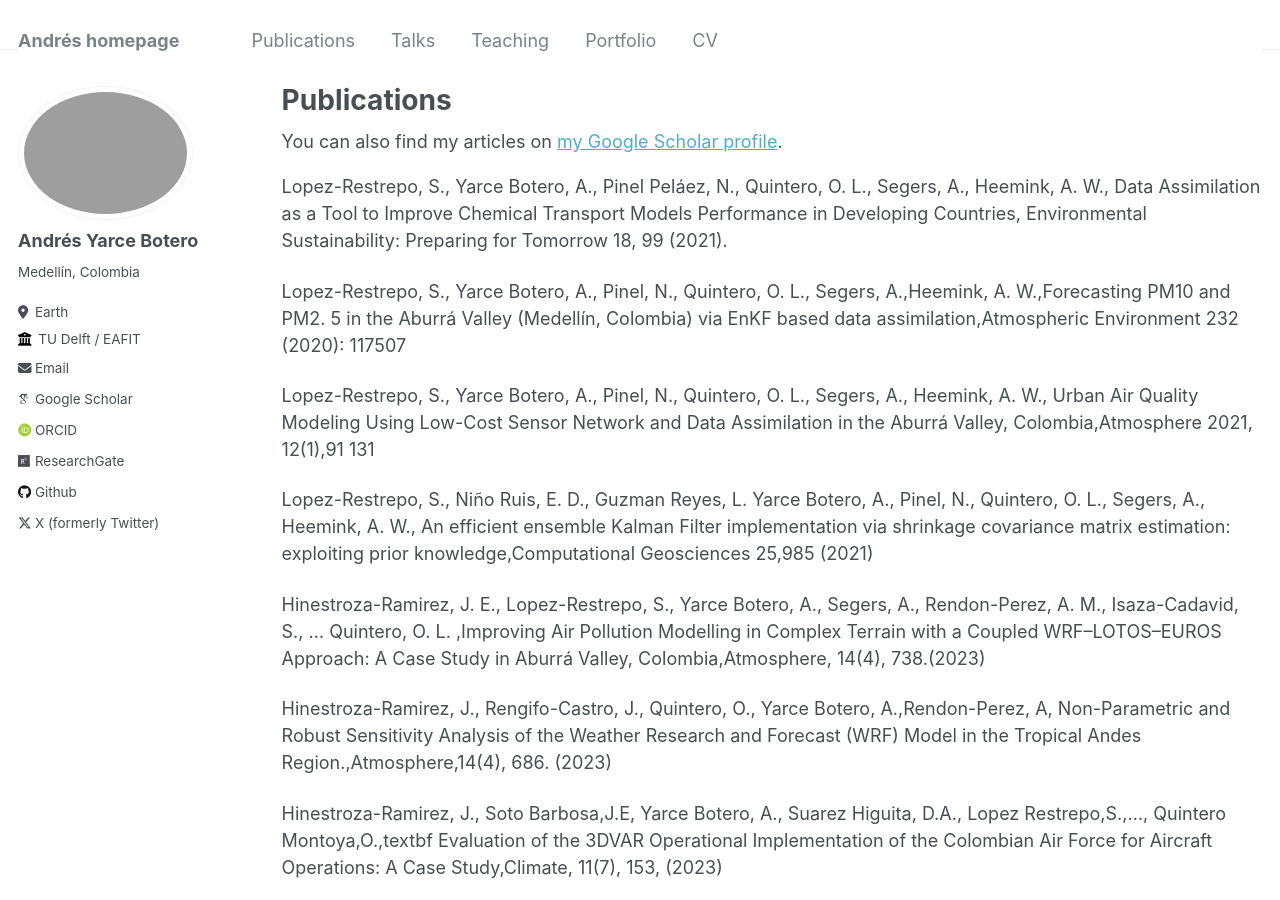
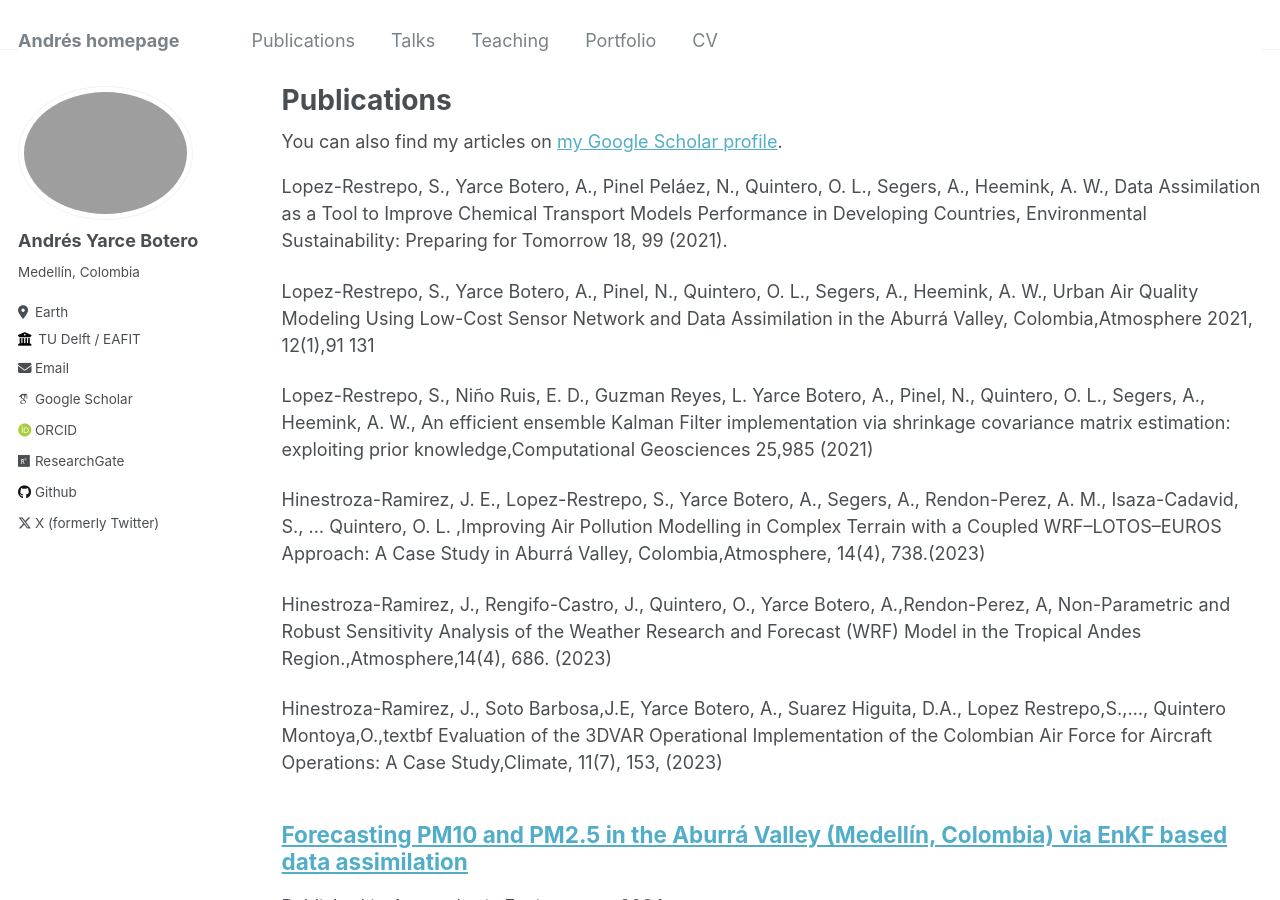
Before and after one commit to ayarceb/ayarceb.github.io, a Jekyll site: the page built from _pages/publications.md, in a window 1280 px wide and 900 px high. Built offline with Jekyll 4.4.1, drawn with Linux system fonts in a browser that asks for light colours; some web fonts are replaced.

Commit message:
Update publications.md

```diff
--- a/_pages/publications.md
+++ b/_pages/publications.md
@@ -14,8 +14,6 @@
 
 Lopez-Restrepo, S., Yarce Botero, A., Pinel Peláez, N., Quintero, O. L., Segers, A., Heemink, A. W., Data Assimilation as a Tool to Improve Chemical Transport Models Performance in Developing Countries, Environmental Sustainability: Preparing for Tomorrow 18, 99 (2021).
 
-Lopez-Restrepo, S., Yarce Botero, A., Pinel, N., Quintero, O. L., Segers, A.,Heemink, A. W.,Forecasting PM10 and PM2. 5 in the Aburrá Valley (Medellín, Colombia) via EnKF based data assimilation,Atmospheric Environment 232 (2020): 117507
-
 Lopez-Restrepo, S., Yarce Botero, A., Pinel, N., Quintero, O. L., Segers, A., Heemink, A. W., Urban Air Quality Modeling Using Low-Cost Sensor Network and Data Assimilation in the Aburrá Valley, Colombia,Atmosphere 2021, 12(1),91 131
 
 Lopez-Restrepo, S., Niño Ruis, E. D., Guzman Reyes, L. Yarce Botero, A., Pinel, N., Quintero, O. L., Segers, A., Heemink, A. W., An efficient ensemble Kalman Filter implementation via shrinkage covariance matrix estimation: exploiting prior knowledge,Computational Geosciences 25,985 (2021)
```
